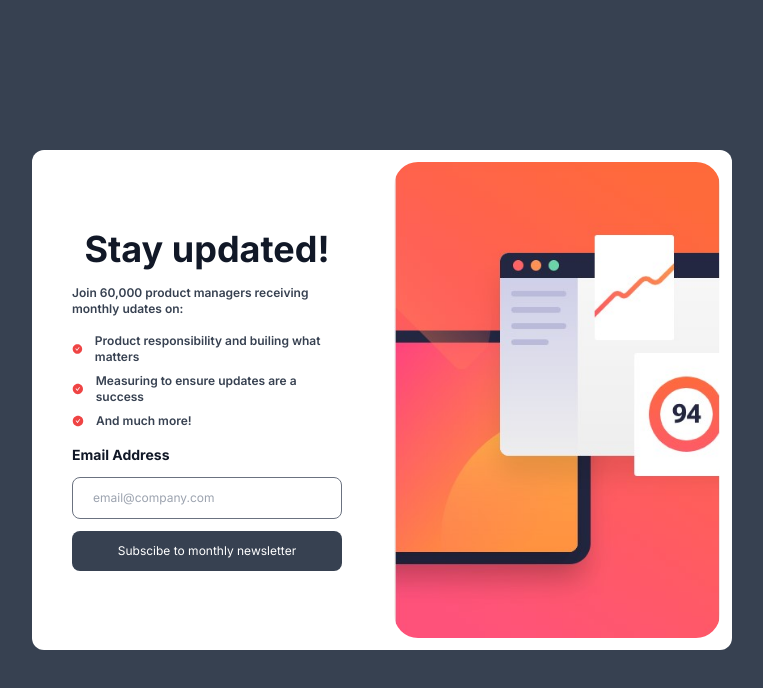
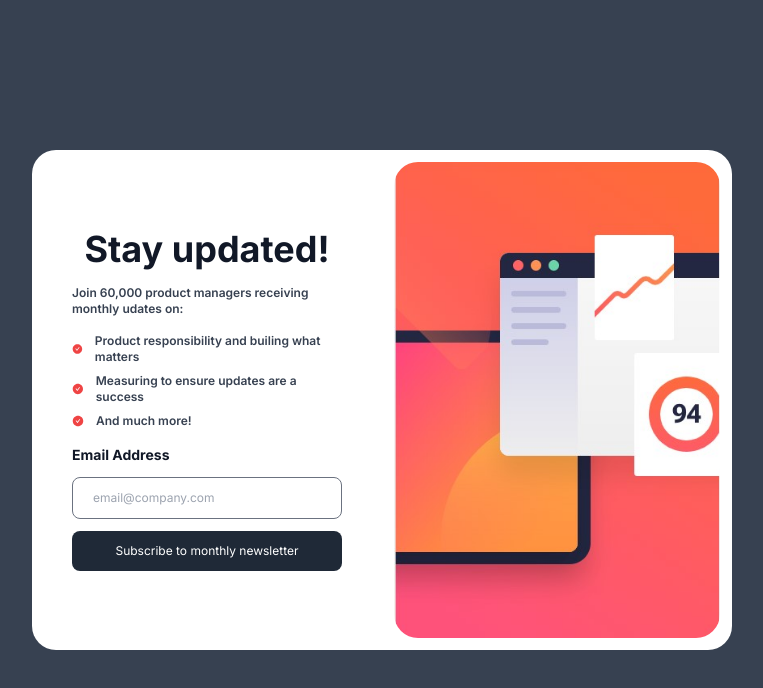
Before and after one commit to JustineLapura/news-letter-signup-page, a Next.js app: page / in a window 1280 px wide. Shown: the top 688 px of the page, without its empty margins (258-1021 px from the left). Built offline with nearby package versions, Linux system fonts and the light colour scheme.

Commit message:
fixed mis spellings

```diff
--- a/app/page.tsx
+++ b/app/page.tsx
@@ -35,7 +35,7 @@ export default function Home() {
   return (
     <main className="flex h-full w-full min-h-screen flex-col items-center justify-center bg-gray-700">
       {!emailSent && (
-        <div className="w-full h-full md:w-[700px] md:max-h-[500px] md:rounded-xl md:flex flex-row-reverse bg-white overflow-hidden">
+        <div className="w-full h-full md:w-[700px] md:max-h-[500px] md:rounded-3xl md:flex flex-row-reverse bg-white overflow-hidden">
           {/* image */}
           <div className="md:hidden w-full h-full ">
             <Image
@@ -96,10 +96,10 @@ export default function Home() {
                 onChange={handleChange}
               />
               <button
-                className="w-full py-3 rounded-lg md:text-xs bg-gray-700 text-white font-bold md:font-normal active:bg-gradient-to-r from-red-400 to-orange-500 duration-200"
+                className="w-full py-3 rounded-lg md:text-xs bg-gray-800 text-white font-bold md:font-normal active:bg-gradient-to-r from-red-400 to-orange-500 duration-200"
                 onClick={validateEmail}
               >
-                Subscibe to monthly newsletter
+                Subscribe to monthly newsletter
               </button>
             </div>
           </div>
```
